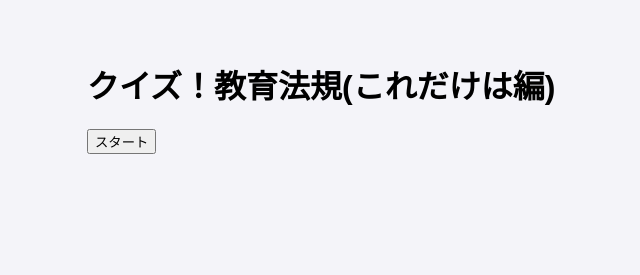
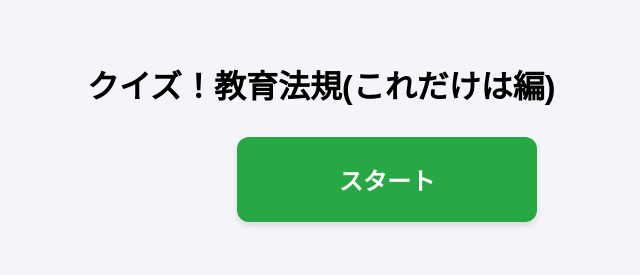
Before and after one commit to glockenspiel1103/education-law-quiz, a plain HTML site: page index.html in a window 1280 px wide. Shown: the whole page, without its empty margins (253-893 px from the left). Drawn offline with Linux system fonts and the light colour scheme.

Commit message:
index.html

```diff
--- a/index.html
+++ b/index.html
@@ -6,11 +6,33 @@
     <style>
     body { font-family: sans-serif; max-width: 600px; margin: 20px auto; padding: 20px; background-color: #f4f4f9; }
     .hidden { display: none; }
+
+    /* スタートボタンのスタイル改良 */
+    #start-btn {
+        display: block;
+        width: 100%;
+        max-width: 300px;      /* ボタンの最大幅 */
+        margin: 30px auto;     /* 上下に余白を取り、中央寄せ */
+        padding: 25px 0;       /* 縦に大きくする */
+        font-size: 24px;       /* 文字を大きく */
+        font-weight: bold;     /* 文字を太く */
+        cursor: pointer;
+        background-color: #28a745; /* 緑色で見やすく */
+        color: white;
+        border: none;
+        border-radius: 12px;   /* 角を丸く */
+        box-shadow: 0 4px 6px rgba(0,0,0,0.1); /* 立体感を出す */
+    }
+    #start-btn:hover {
+        background-color: #218838;
+    }
+
     .option-btn { display: block; width: 100%; margin: 10px 0; padding: 12px; cursor: pointer; background: white; border: 1px solid #ccc; border-radius: 5px; }
     .option-btn:hover { background: #e0e0e0; }
     #feedback-screen, #result-screen { margin-top: 20px; padding: 15px; border: 1px solid #aaa; background: #fff; border-radius: 5px; }
     .q-display { font-weight: bold; color: #333; margin-bottom: 10px; border-bottom: 2px solid #ddd; padding-bottom: 5px; }
 </style>
+
 </head>
 <body>
 
```
Lines whose indentation alone changed are shown as unchanged.
